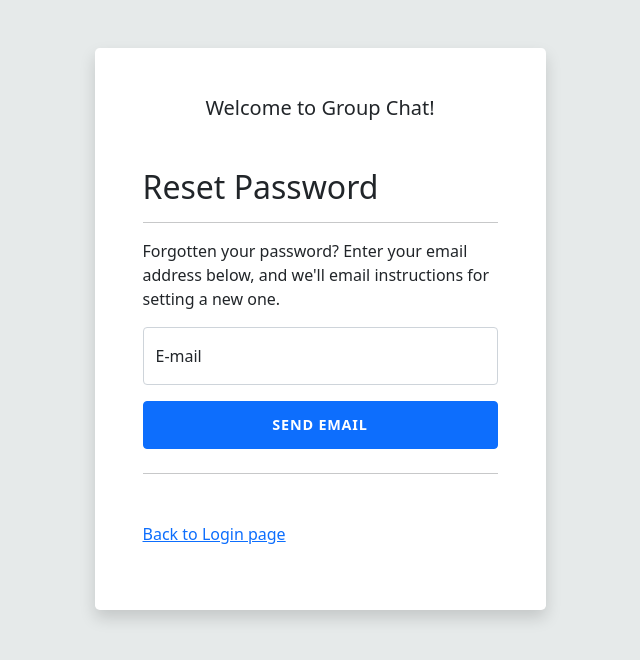
After one commit to GDI19/ChatApp, a Django app: page /password_reset in a window 1280 px wide. The commit adds this page. Shown: the top 660 px of the page, without its empty margins (320-960 px from the left). Run offline with Django 4.2, Linux system fonts and the light colour scheme.

Commit message:
add reset password sending email to console

```diff
--- a/ChatApp/ChatApp/urls.py
+++ b/ChatApp/ChatApp/urls.py
@@ -5,7 +5,7 @@ from django.contrib.auth import views as auth_views
 from django.conf import settings
 from django.conf.urls.static import static
 
-from chat.views import registration, get_update_profile, activate
+from chat.views import registration, get_update_profile, activate, password_reset_request
 
 urlpatterns = [
     path('', auth_views.LoginView.as_view(template_name='chat/login.html')),
@@ -15,6 +15,12 @@ urlpatterns = [
     path('login/', auth_views.LoginView.as_view(template_name='chat/login.html'), name='login'),
     path('logout/', auth_views.LogoutView.as_view(template_name='chat/logout.html'), name='logout'),
     path('activate/<uidb64>/<token>/', activate, name='activate'),
+
+    path("password_reset", password_reset_request, name="password_reset"),
+    path('password_reset/done/', auth_views.PasswordResetDoneView.as_view(template_name='chat/password/password_reset_done.html'), name='password_reset_done'),
+    path('reset/<uidb64>/<token>/', auth_views.PasswordResetConfirmView.as_view(template_name="chat/password/password_reset_confirm.html"), name='password_reset_confirm'),
+    path('reset/done/', auth_views.PasswordResetCompleteView.as_view(template_name='chat/password/password_reset_complete.html'), name='password_reset_complete'),
+
     path('accounts/', include('allauth.urls')),
     # path('profile/', get_update_profile , name='user_profile'),
 ] + static(settings.MEDIA_URL, document_root=settings.MEDIA_ROOT)
--- a/ChatApp/chat/templates/chat/login.html
+++ b/ChatApp/chat/templates/chat/login.html
@@ -45,6 +45,8 @@
             </form>
 
             <br>
+            <a href="{% url 'password_reset' %}">Forgot password?</a>
+            <br>
             <p>Don't have an account? <a href="{% url 'register' %}">Sign up here</a></p>
 {% endblock form %}
 
--- /dev/null
+++ b/ChatApp/chat/templates/chat/password/password_reset.html
@@ -0,0 +1,25 @@
+{% extends '../login_reg_base.html' %}
+{% load static %}
+
+
+{% block form %}
+  	 	<h2 class="font-weight-bold mt-3">Reset Password</h2>
+		<hr>
+        <p>Forgotten your password? Enter your email address below, and we'll email instructions for setting a new one.</p>
+
+            <form action="" method="POST">
+                {% csrf_token %}
+              <div class="form-floating mb-3">
+                <input type="email" name="email" required class="form-control" placeholder="username@example.com">
+                <label for="email">E-mail</label>
+              </div>
+              <div class="d-grid">
+                <button class="btn btn-primary btn-login text-uppercase fw-bold" type="submit">Send email</button>
+              </div>
+              <hr class="my-4">
+            </form>
+
+            <br>
+            <p><a href="{% url 'login' %}">Back to Login page</a></p>
+
+{% endblock %}
--- a/ChatApp/chat/views.py
+++ b/ChatApp/chat/views.py
@@ -1,13 +1,17 @@
 import json
-from django.core.mail import EmailMessage
+from django.core.mail import EmailMessage, send_mail, BadHeaderError
 
 from django.shortcuts import render, redirect
 from django.contrib import messages
 from django.contrib.sites.shortcuts import get_current_site
 from django.contrib.auth.decorators import login_required
+from django.contrib.auth.forms import PasswordResetForm
+from django.contrib.auth.tokens import default_token_generator
+from django.http import HttpResponse
 from django.template.loader import render_to_string
 from django.utils.http import urlsafe_base64_encode, urlsafe_base64_decode
 from django.utils.encoding import force_bytes, force_str
+from django.db.models.query_utils import Q
 from django.core import serializers
 
 from .forms import ChatUserRegistrationForm, ChatUserUpdateProfile
@@ -135,3 +139,35 @@ def activate(request, uidb64, token):
     else:
         messages.error(request, 'Activation link is invalid!')
     return redirect('register')
+
+def password_reset_request(request):
+    if request.method == "POST":
+        password_reset_form = PasswordResetForm(request.POST)
+        if password_reset_form.is_valid():
+            data = password_reset_form.cleaned_data['email']
+            associated_users = ChatUser.objects.filter(Q(email=data))
+            if associated_users.exists():
+                for user in associated_users:
+                    subject = "Password Reset Request"
+                    email_template_name = "chat/password/password_reset_email.txt"
+                    context_to_email = {
+                        'email': user.email,
+                        'domain': '127.0.0.1:8000',
+                        'site_name': 'Group Chat',
+                        'uid': urlsafe_base64_encode(force_bytes(user.pk)),
+					    'user': user,
+                        'token': default_token_generator.make_token(user),
+    					'protocol': 'http',
+                    }
+                    email = render_to_string(email_template_name, context_to_email)
+                    try:
+                        send_mail(subject, email, 'admin@example.com',[user.email], fail_silently=False)
+                    except BadHeaderError:
+                        return HttpResponse('Invalid header found.')
+                    messages.success(request, 'A message with reset password instructions has been sent to your inbox.')
+
+                    return redirect("/password_reset/done/")
+        messages.error(request, 'An invalid email has been entered.')
+    password_reset_form = PasswordResetForm()
+    return render(request=request, template_name="chat/password/password_reset.html",
+                                  context={"password_reset_form": password_reset_form})
```
Also changed, not shown: ChatApp/ChatApp/settings.py (+13 -11 lines), ChatApp/chat/templates/chat/password/password_reset_complete.html (added, +14 -0 lines), ChatApp/chat/templates/chat/password/password_reset_confirm.html (added, +32 -0 lines), ChatApp/chat/templates/chat/password/password_reset_done.html (added, +13 -0 lines), ChatApp/chat/templates/chat/password/password_reset_email.txt (added, +15 -0 lines).
